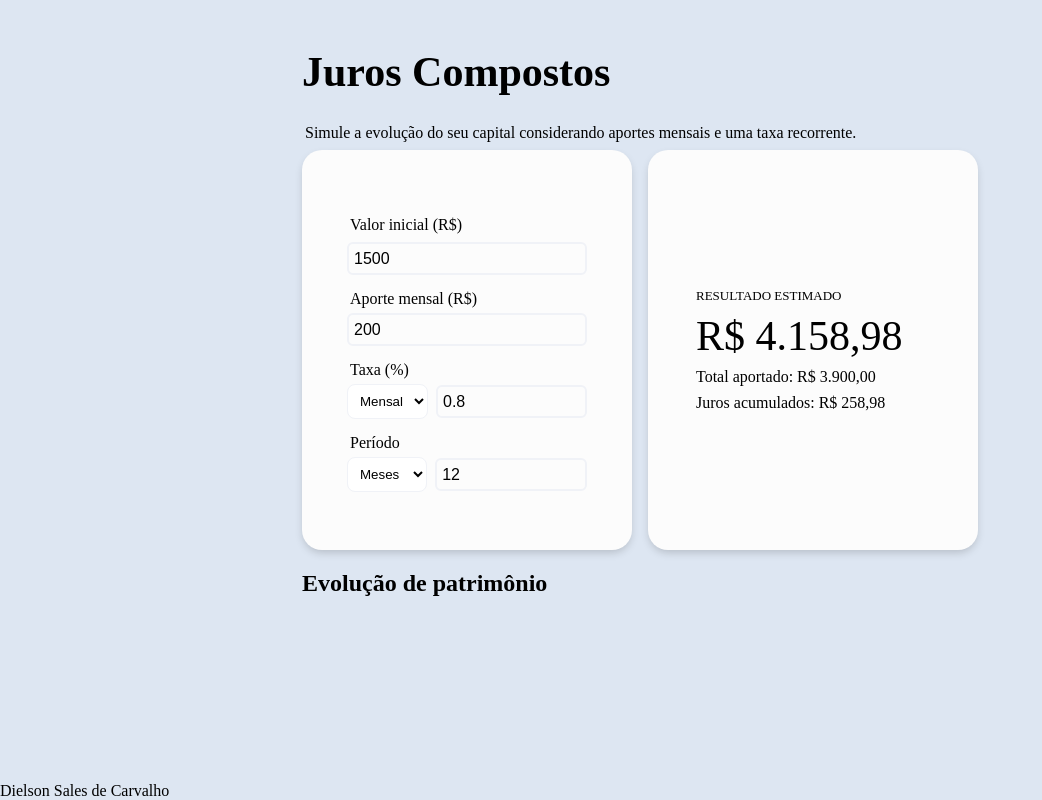
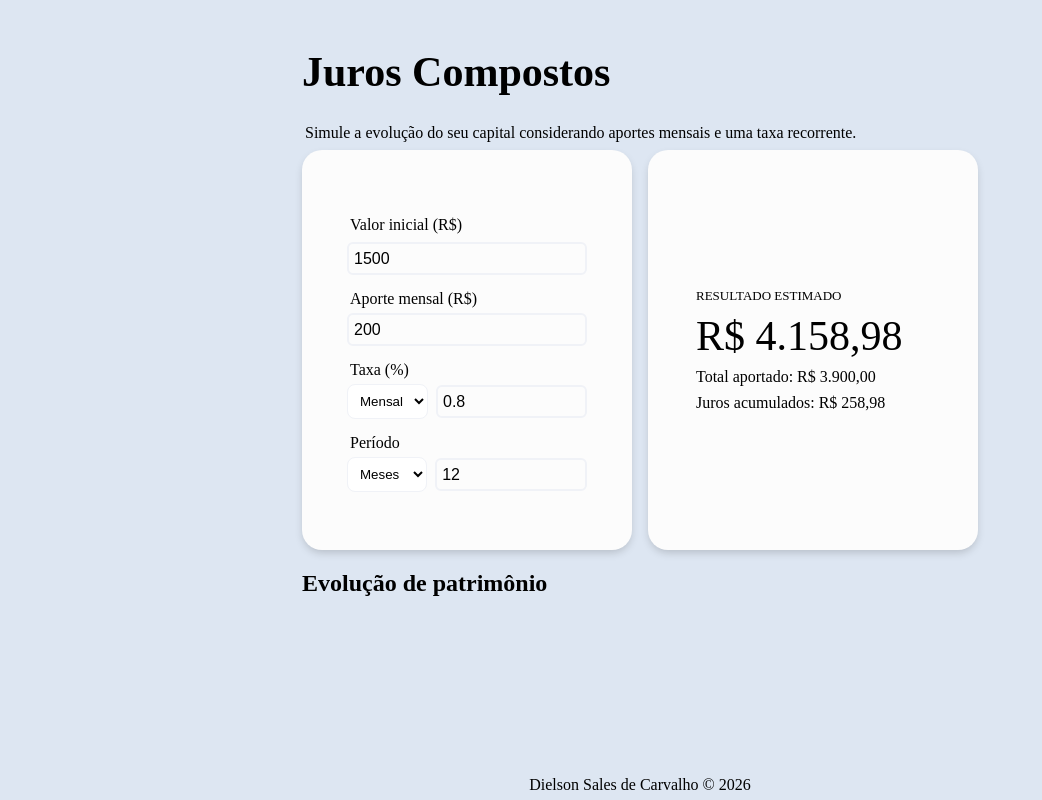
Before and after one commit to dielsonsales/JurosCompostos, a Next.js app: page / in a window 1280 px wide. Shown: the whole page, without its empty margins (0-1042 px from the left). Built offline with nearby package versions, Linux system fonts and the light colour scheme.

Commit message:
Align footer at the center

```diff
--- a/src/app/page.module.css
+++ b/src/app/page.module.css
@@ -18,3 +18,10 @@
   flex-wrap: wrap;
   gap: 1rem;
 }
+
+.mainPageFooter {
+  display: flex;
+  justify-content: center;
+  align-items: center;
+  height: 30px;
+}
--- a/src/app/page.tsx
+++ b/src/app/page.tsx
@@ -124,8 +124,8 @@ export default function Home() {
           <h2>Evolução de patrimônio</h2>
         </div>
       </main>
-      <footer>
-        <span>Dielson Sales de Carvalho</span>
+      <footer className={styles.mainPageFooter}>
+        <span>Dielson Sales de Carvalho © 2026</span>
       </footer>
     </div>
   );
```
